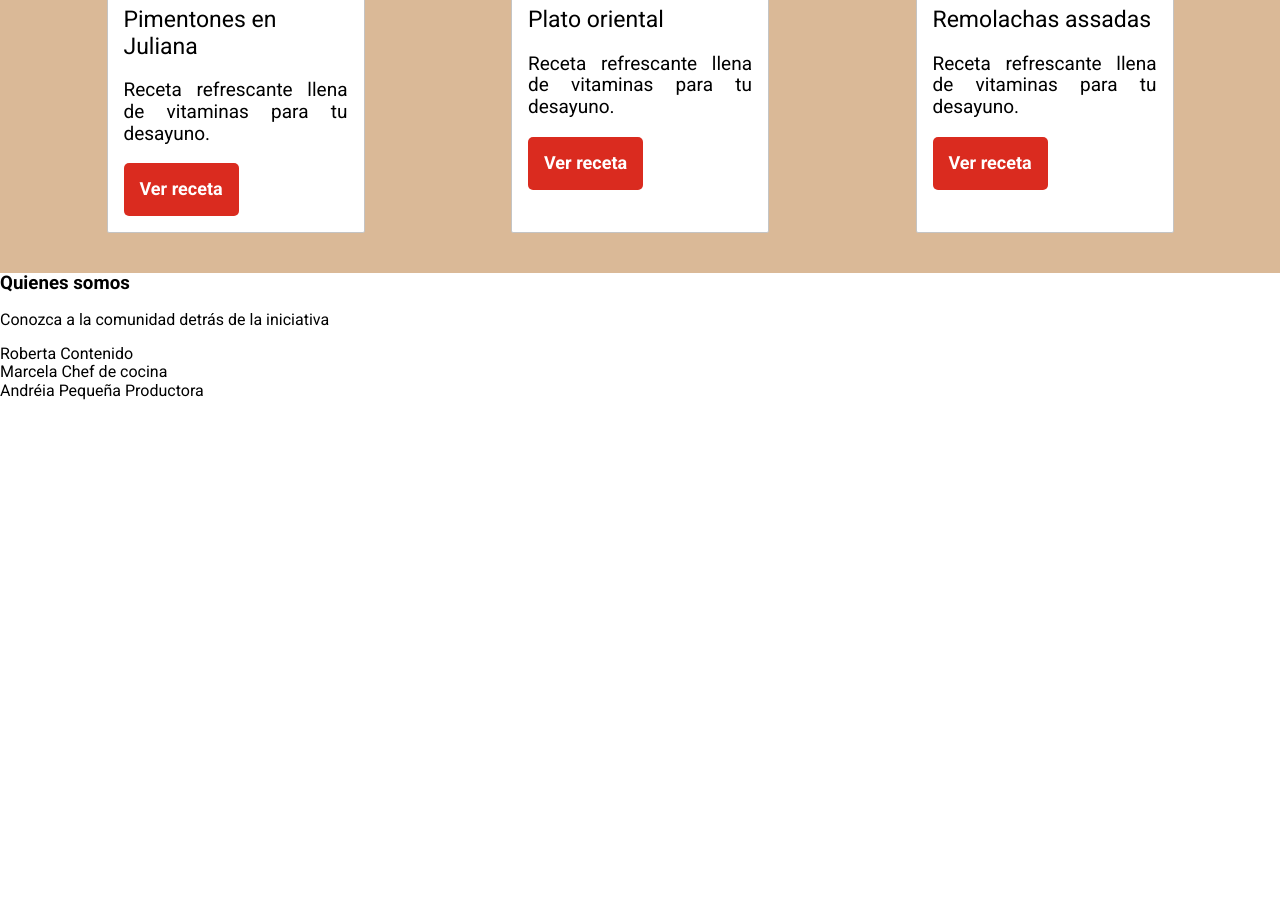
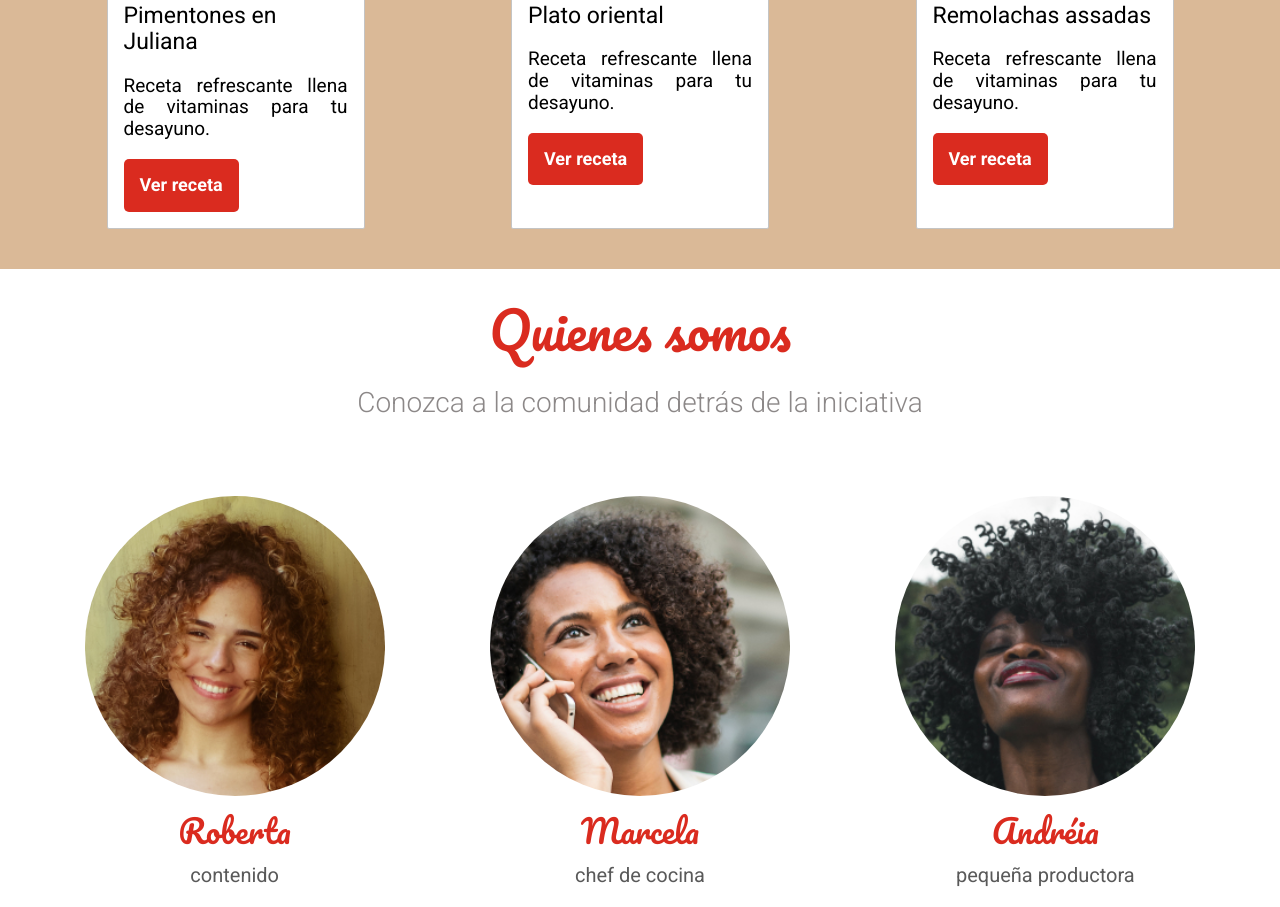
Before and after one commit to ndevia/frutayfruto, a plain HTML site: page index.html in a window 1280 px wide. Shown: the part 1890-2797 px from the top of the page. Before the commit the page ends 2290 px from the top, so only its background shows below. Drawn offline with Linux system fonts and the light colour scheme.

Commit message:
Listo CSS para quienes somos, imágenes importadas por CSS

```diff
--- a/assets/css/banner/banner-imagen.css
+++ b/assets/css/banner/banner-imagen.css
@@ -1,4 +1,5 @@
 .banner__imagen {
+    background: url('../../img/banner.png') no-repeat center / cover;
     width: 100%;
     height: calc(100vh - 72px);
 }
--- /dev/null
+++ b/assets/css/persona/persona-funcion.css
@@ -0,0 +1,5 @@
+.persona__funcion {
+    color: #595959;
+    font-size: 1.25rem;
+    text-transform: lowercase;
+}
--- /dev/null
+++ b/assets/css/persona/persona-imagen.css
@@ -0,0 +1,22 @@
+.persona__imagen {
+    height: 300px;
+    width: 300px;
+    margin: 0 auto;
+    background: no-repeat center / cover;
+    border-radius: 100%;
+}
+
+.persona__imagen--roberta {
+    background-image: url('../../img/personas/roberta.jpg');
+
+}
+
+.persona__imagen--marcela {
+    background-image: url('../../img/personas/marcela.jpg');
+
+}
+
+.persona__imagen--andreia{
+    background-image: url('../../img/personas/andrea.jpg');
+
+}
--- /dev/null
+++ b/assets/css/persona/persona-nombre.css
@@ -0,0 +1,7 @@
+.persona__nombre {
+    display: block;
+    color: #DA2B1F;
+    font-family: Pacifico, cursive;
+    font-size: 2rem;
+    margin: 1rem;
+}
--- /dev/null
+++ b/assets/css/persona/persona.css
@@ -0,0 +1,4 @@
+.persona {
+    display: flex;
+    flex-direction: column;
+}
--- /dev/null
+++ b/assets/css/personas.css
@@ -0,0 +1,5 @@
+.personas {
+    display: flex;
+    justify-content: space-around;
+    padding-top: 3rem;
+}
--- /dev/null
+++ b/assets/css/quienes/quienes-descripcion.css
@@ -0,0 +1,5 @@
+.quienes__descripcion {
+    color: #8C8888;
+    font-size: 1.75rem;
+    font-weight: 300;
+}
--- /dev/null
+++ b/assets/css/quienes/quienes-titulo.css
@@ -0,0 +1,7 @@
+.quienes__titulo {
+    color: #DA2B1F;
+    font-family: Pacifico, cursive;
+    font-weight: 400;
+    font-size: 3.1845rem;
+    margin-bottom: 1rem;
+}
--- /dev/null
+++ b/assets/css/quienes/quienes.css
@@ -0,0 +1,4 @@
+.quienes {
+    padding: 2rem;
+    text-align: center;
+}
--- a/index.html
+++ b/index.html
@@ -25,7 +25,13 @@
 		<link href="assets/css/receta/receta-titulo.css" rel="stylesheet">
 		<link href="assets/css/receta/receta-descripcion.css" rel="stylesheet">
 		<link href="assets/css/receta/receta-boton.css" rel="stylesheet">
-
+		<link href="assets/css/quienes/quienes.css" rel="stylesheet">
+		<link href="assets/css/quienes/quienes-titulo.css" rel="stylesheet">
+		<link href="assets/css/quienes/quienes-descripcion.css" rel="stylesheet">
+		<link href="assets/css/personas.css" rel="stylesheet">
+		<link href="assets/css/persona/persona-nombre.css" rel="stylesheet">
+		<link href="assets/css/persona/persona-funcion.css" rel="stylesheet">
+		<link href="assets/css/persona/persona-imagen.css" rel="stylesheet">
 	</head>
 	<body>
 		<!-- Cabecera -->
@@ -42,7 +48,7 @@
 		</header>
 		<!-- Banner -->
 		<section class="banner">
-			<img class="banner__imagen" src="assets/img/banner.png" alt="banner frutayfruto">
+			<div class="banner__imagen"></div>
 			<h1 class="banner__titulo">Reaproveche mejor los alimentos</h1>
 		</section>
 		<!-- Sobre -->
```
